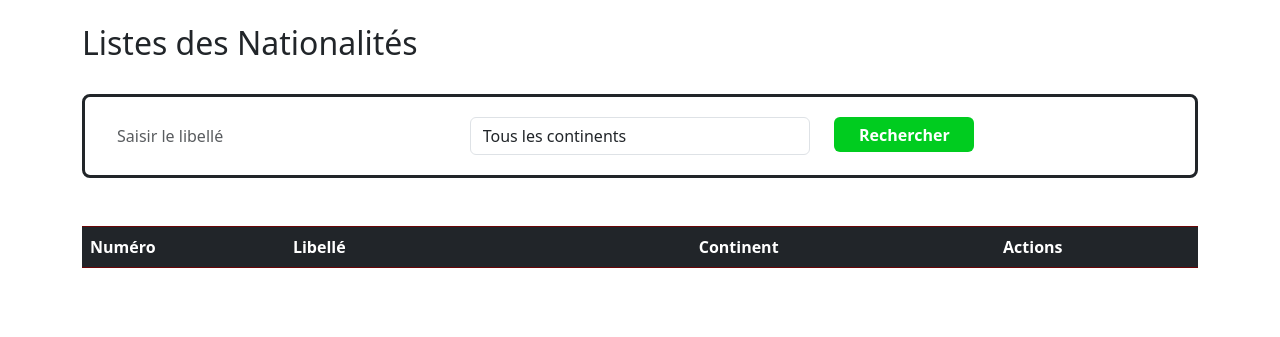
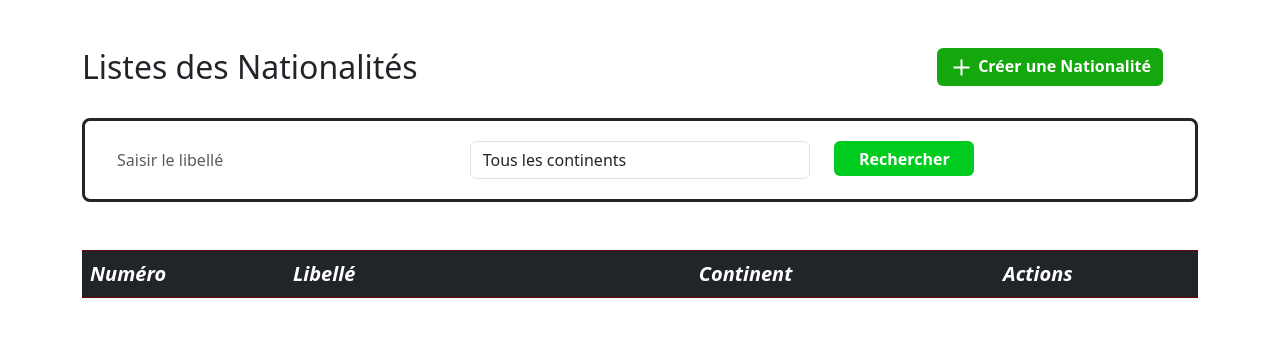
Before and after one commit to MaximNjo/Bibliotheque_Gut., a PHP site: page /index.php?uc=nationalites&action=list in a window 1280 px wide. Shown: the part 64-401 px from the top of the page. Run offline with PHP 8.4, Linux system fonts and the light colour scheme; data that the repository does not hold is empty; some libraries are stand-ins or nearby versions.

Commit message:
ajout liste nationalité

```diff
--- a/controllers/nationaliteController.php
+++ b/controllers/nationaliteController.php
@@ -7,12 +7,12 @@ switch ($action){
         // Traitement du formulaire de recherche
         $libelle="";
         $continentSel="Tous";
-        if (!empty($_POST['libelle'])|| !empty($_POST['continents'])){
+        if (!empty($_POST['libelle']) || !empty($_POST['continents'])){
 
             $libelle = $_POST['libelle'];
             $continentSel = $_POST['continent'];
         }
-        $lesContinents=Continent::findAll();
+        $lesContinents = Continent::findAll();
         $lesNationalites = Nationalite::findAll($libelle, $continentSel);
         include('vues/nationalite/listeNationalite.php');
     break;
--- a/js/modal.js
+++ b/js/modal.js
@@ -1,10 +1,29 @@
-
+// script la modal
 
  $("a[data-suppression]").click(function(){
 
-        let message = $(this).attr("data-message");
-        let lien = $(this).attr("data-suppression");
-        $("#btn").attr("href", lien);
-        $('.modal-body').text(message);
+    let message = $(this).attr("data-message");
+    let lien = $(this).attr("data-suppression");
+    $("#btn").attr("href", lien);
+    $('.modal-body').text(message);
 
-    });
+});
+
+
+// script liste nationalité
+
+// document.getElementById('formRecherche').submit();
+
+
+const continentSelect = document.querySelector('select[name="continent"]');
+
+continentSelect.addEventListener('change', function() {
+  const continentNum = continentSelect.value;
+  performSearch(continentNum);
+});
+
+function performSearch(continentNum) {
+  // Code to perform search using the selected continent number
+  // For example, you could send an AJAX request to a server
+  // and display the search results on the page
+}
--- a/styles/index.css
+++ b/styles/index.css
@@ -202,3 +202,10 @@ footer{
 
 
 }
+
+thead{
+
+    font-style: italic;
+    font-size: 20px;
+
+}
--- a/vues/header.php
+++ b/vues/header.php
@@ -77,4 +77,4 @@
     </div>
 </nav>
 
-    <br>
+<br><br>
--- a/vues/nationalite/listeNationalite.php
+++ b/vues/nationalite/listeNationalite.php
@@ -1,6 +1,23 @@
 <div class="container">
 
-    <h2>Listes des Nationalités</h2>
+    <!-- Titre + btn ajout nationalité -->
+    <div class="row">
+        <div class="col-9">
+
+            <h2>Listes des Nationalités</h2>
+
+        </div>
+        <div class="col-3">
+
+            <a href="index.php?uc=nationalites&action=Ajouter" class="btn btn-sucess">
+
+                <img src="image/plus.png"> Créer une Nationalité
+
+            </a>
+
+        </div>
+    </div>
+
 
     <br>
 
@@ -21,6 +38,7 @@
 
                         <select name="continent" class="form-control" onChange="document.getElementById('formRecherche').submit()">
                             <?php
+
                                 echo "<option value='Tous'> Tous les continents</option>";
                                 foreach($lesContinents as $continent){
 
@@ -34,17 +52,16 @@
                                 }
                             ?>
                     </select>
+
                 </div>
                 <!-- BUTTON RECHERCHER-->
                 <div class="col">
 
-                    <button type="submit" class="btn btn-success btn-block">Rechercher</button>
+                    <button type="submit" class="btn btn-success">Rechercher</button>
 
                 </div>
-
+              </div>
             </div>
-            </div>
-
         </form>
 
                 <!-- AFFICHAGE  -->
```
Also changed, not shown: modeles/Nationalite.php (+7 -8 lines).
